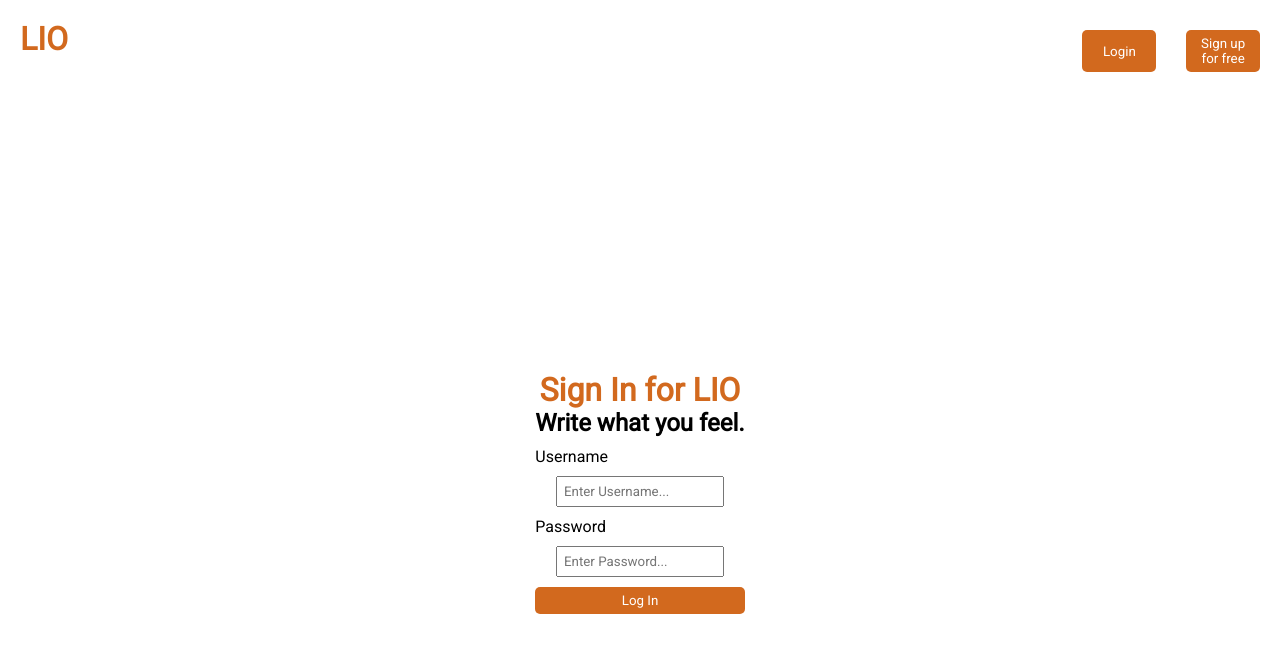
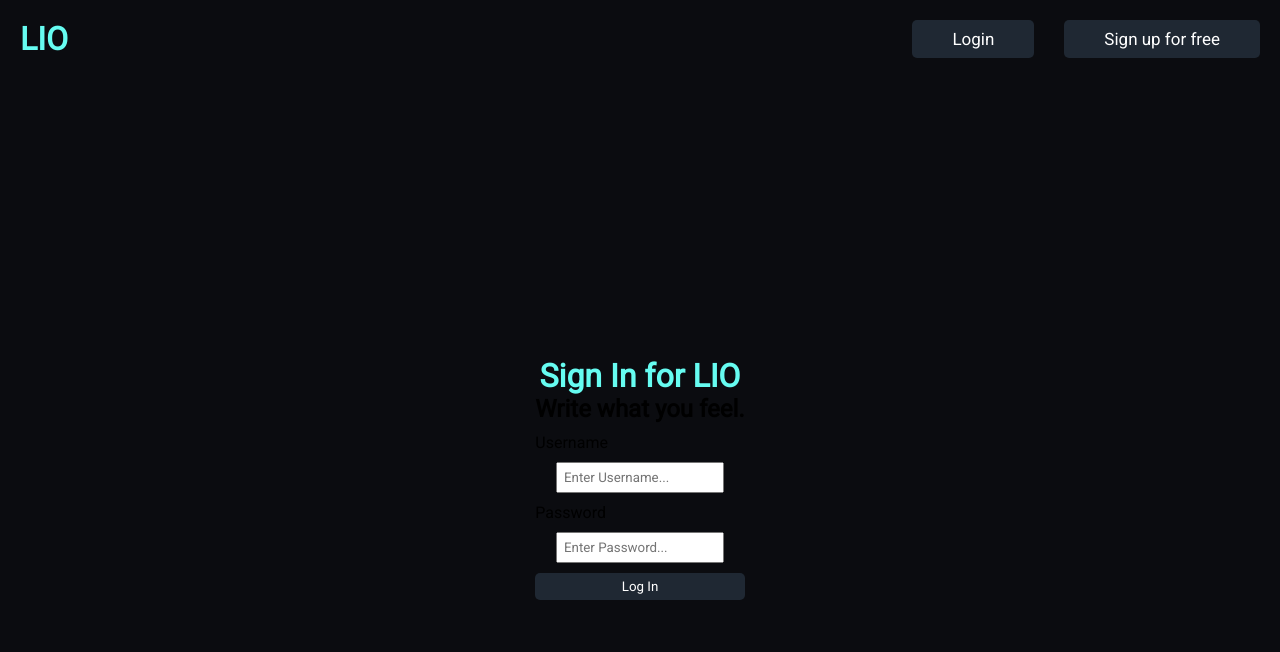
Before and after one commit to Manuel-heav/LIO, a React (Create React App) app in the folder client/: page /login in a window 1280 px wide. Shown: the top 652 px of the page. Built offline with nearby package versions, Linux system fonts and the light colour scheme.

Commit message:
working on color paletter

```diff
--- a/client/src/App.css
+++ b/client/src/App.css
@@ -1,5 +1,15 @@
+:root{
+    --primaryColor: #66fcf1;
+    --secondarycolor: #0b0c10;
+    --teritaryColor: #1f2833;
+    --textColor:
+}
 *{
     margin: 0;
     padding: 0;
     font-family: 'Roboto', sans-serif;
 }
+
+body{
+    background-color: var(--secondarycolor);
+}
--- a/client/src/components/Login.jsx
+++ b/client/src/components/Login.jsx
@@ -6,8 +6,8 @@ const Login = () => {
       <div className="login__header">
         <h1>LIO</h1>
         <div className="login__btn__container">
-          <button>Login</button>
-          <button>Sign up for free</button>
+          <button className="smallBtn">Login</button>
+          <button className="widerBtn">Sign up for free</button>
         </div>
       </div>
       <div className="main__container">
--- a/client/src/components/login.css
+++ b/client/src/components/login.css
@@ -21,15 +21,32 @@
 
 .login__btn__container button{
     margin-left: 30px;
+    font-size: 17px;
+    background-color: var(--teritaryColor);
+    color: #fff;
+    border: none;
+    border-radius: 5px;
+    cursor: pointer;
+}
+
+.widerBtn{
+    padding-left: 40px;
+    padding-right: 40px;
+}
+
+.smallBtn{
+    padding-left: 40px;
+    padding-right: 40px;
+    background: transparent;
+    color: #000;
 }
 .login__container{
     padding: 30px;
-    background: #fff;
     border-radius: 10px;
 }
 h1{
     text-align: center;
-    color: chocolate
+    color: var(--primaryColor)
 }
 label, input{
     display: block;
@@ -41,11 +58,11 @@ input{
     padding: 6px;
 }
 
-button{
+form button{
     width: 100%;
     margin-top: 10px;
     padding: 6px;
-    background-color: chocolate;
+    background-color: var(--teritaryColor);
     color: #fff;
     border: none;
     border-radius: 5px;
```
